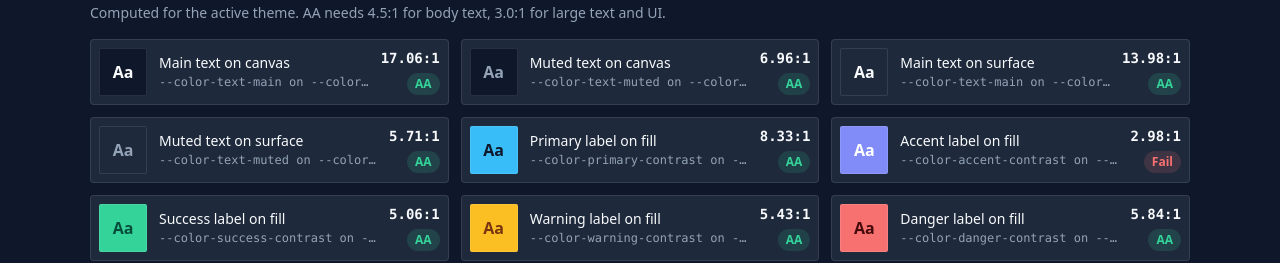
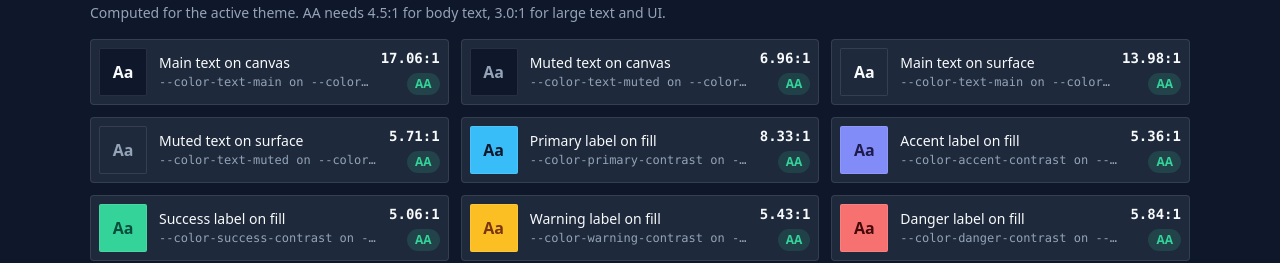
Before and after one commit to Bodegi/design-kit, a website built with Vite: page workshop/index.html in a window 1280 px wide. Shown: the part 1620-1883 px from the top of the page. Built offline with nearby package versions, Linux system fonts and the light colour scheme.

Commit message:
fix(tokens): meet WCAG AA for accent label on dark accent fill
In the dark palette --color-accent-contrast was #ffffff on the light
indigo --color-accent (#818cf8), giving only 2.98:1 — below AA. Every
other dark intent already tints its contrast toward its own hue, so
switch accent to indigo-950 (#1e1b4b), which reaches 5.36:1. Applied to
both the semantic dark baseline and the default-dark preset. Surfaced
by the new contrast panel in the token inspector.

```diff
--- a/src/themes/default-dark.css
+++ b/src/themes/default-dark.css
@@ -29,7 +29,7 @@
 
   --color-accent: #818cf8;
   --color-accent-hover: #6366f1;
-  --color-accent-contrast: #ffffff;
+  --color-accent-contrast: #1e1b4b;
 
   --radius-base: var(--radius-md);
   --radius-control: var(--radius-md);
--- a/src/tokens/semantic.css
+++ b/src/tokens/semantic.css
@@ -34,7 +34,7 @@
   /* Accent Intent */
   --color-accent: #818cf8;
   --color-accent-hover: #6366f1;
-  --color-accent-contrast: #ffffff;
+  --color-accent-contrast: #1e1b4b;
   --color-accent-subtle: rgba(129, 140, 248, 0.15);
 
   /* Success Intent */
```
